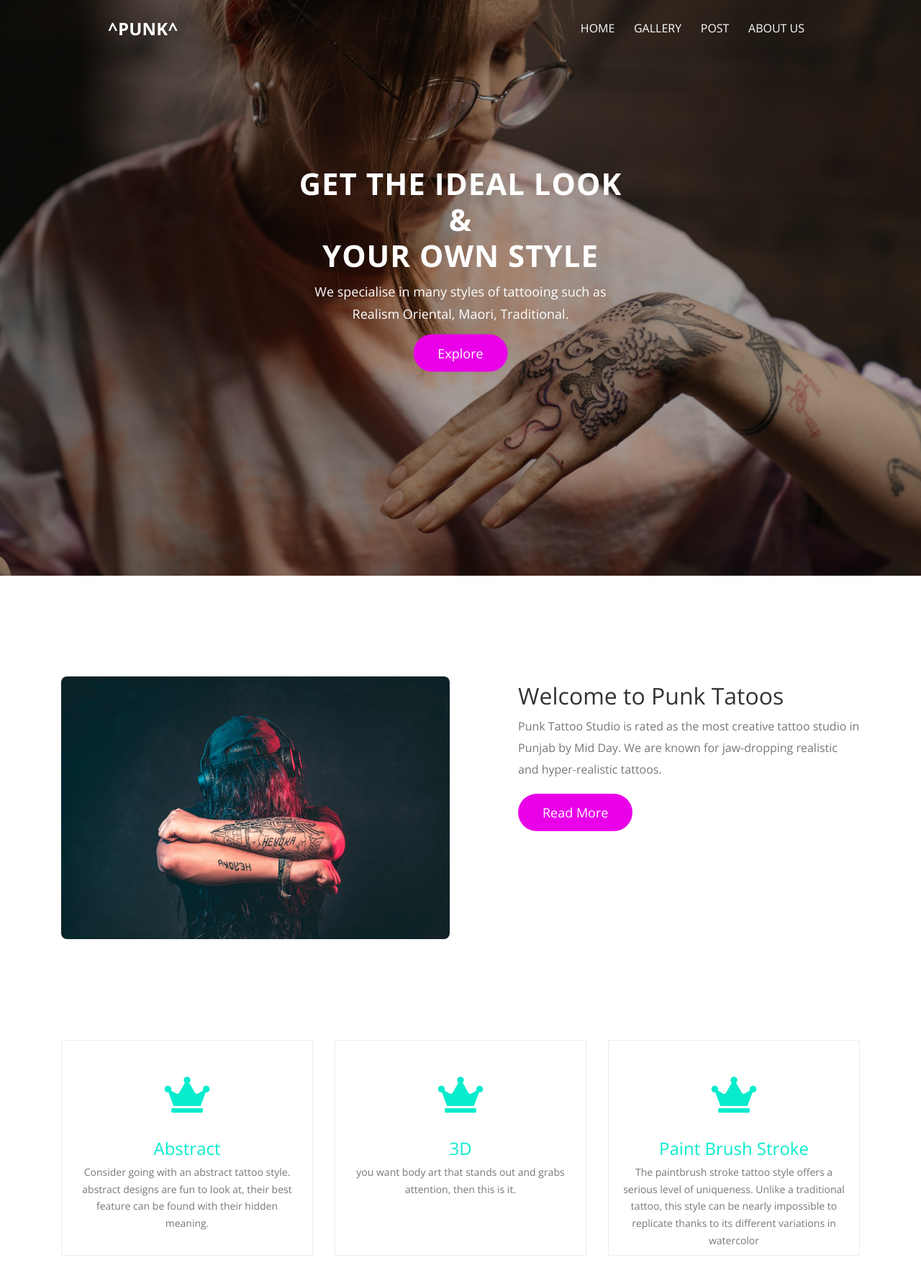
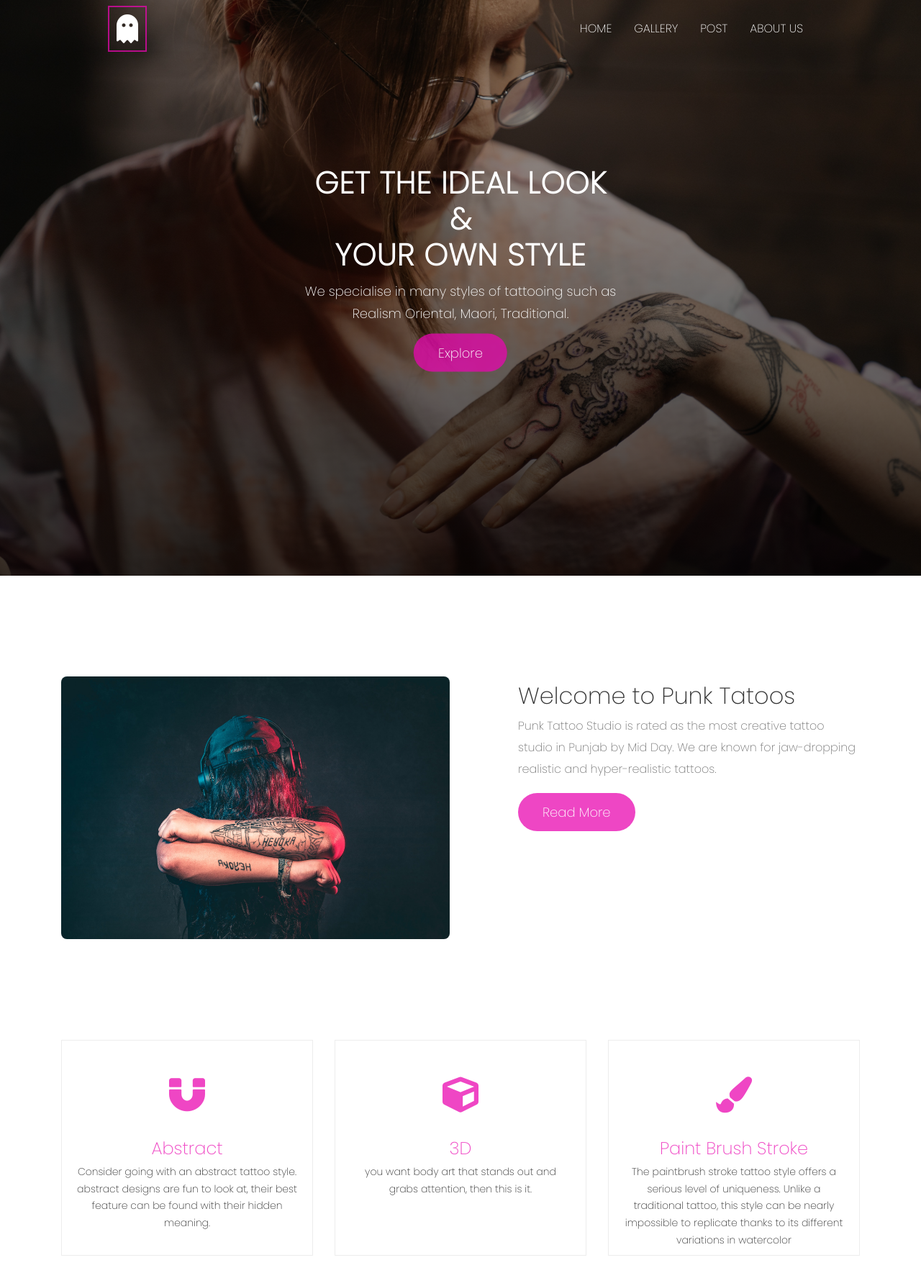
Before and after one commit to TheInvincible8/LandingPageForTatooArtistWebsite, a website: page index.html in a window 1280 px wide. Shown: the whole page at 72% size. Drawn offline with nearby package versions, Linux system fonts and the light colour scheme.

Commit message:
changed styling

```diff
--- a/index.html
+++ b/index.html
@@ -7,7 +7,9 @@
     <title>Document</title>
     <link rel="stylesheet" href="https://cdnjs.cloudflare.com/ajax/libs/twitter-bootstrap/4.5.0/css/bootstrap-grid.css">
     <link rel="stylesheet" href="css/all.min.css">
-    <link rel="stylesheet" href="./css/style.css">
+    <link href="https://fonts.googleapis.com/css2?family=Poppins:wght@100;200&display=swap" rel="stylesheet">
+   <link rel="stylesheet" href="css/style.css">
+
 </head>
 
 <body>
@@ -16,9 +18,10 @@
 
     <div class="header">
 
+
         <div class="nav">
             <div class="nav__logo">
-                <h1>^PUNK^</h1>
+                <i class="fas fa-ghost"></i>
             </div>
 
 
@@ -94,7 +97,7 @@
                                 <!-- Card -->
                                 <div class="card">
                                     <div class="card__icon">
-                                        <i class="fas fa-crown"></i>
+                                        <i class="fas fa-magnet"></i>
                                     </div>
                                     <div class="card__body">
                                         <div class="card__body--title">Abstract</div>
@@ -107,7 +110,7 @@
                             <div class="col-md-4">
                                 <div class="card">
                                     <div class="card__icon">
-                                        <i class="fas fa-crown"></i>
+                                        <i class="fas fa-cube"></i>
                                     </div>
                                     <div class="card__body">
                                         <div class="card__body--title">3D</div>
@@ -118,7 +121,7 @@
                             <div class="col-md-4">
                                 <div class="card">
                                     <div class="card__icon">
-                                        <i class="fas fa-crown"></i>
+                                        <i class="fas fa-paint-brush"></i>
                                     </div>
                                     <div class="card__body">
                                         <div class="card__body--title">Paint Brush Stroke</div>
--- a/sass/abstracts/_variables.scss
+++ b/sass/abstracts/_variables.scss
@@ -1,2 +1,2 @@
-$primary: #e900e9;
+$primary:rgba(233, 7, 176, 0.747);
 $secondary: #06eccd;
--- a/sass/components/_button.scss
+++ b/sass/components/_button.scss
@@ -9,7 +9,7 @@
             background: $primary;
             transition: background .3s ease-out;
             &:hover{
-                background: rgb(193, 14, 199);
+                background: rgb(253, 2, 241);
             }
         }
 
--- a/sass/components/_card.scss
+++ b/sass/components/_card.scss
@@ -26,6 +26,8 @@
     &__body{
         padding: 3rem 0;
         text-align: center;
+        font-family: 'Poppins', sans-serif;
+
         color: inherit;
 
         &--title{
@@ -35,7 +37,8 @@
         }
         &--subtitle{
             font-size: 1.4rem;
-            color: #777;
+           text-transform: initial;
+            color: #333;
         }
     }
 }
--- a/sass/layout/_header.scss
+++ b/sass/layout/_header.scss
@@ -1,9 +1,10 @@
 .header{
-    background: linear-gradient(rgba(0,0,0,0.35),rgba(0,0,0,0.35)),url("./img/woman-in-orange-shirt-with-tattoo-on-her-left-hand-4125670.webp");
+    background: linear-gradient(rgba(0,0,0,0.35),rgba(0, 0, 0, 0.747)),url("../img/wm.webp");
     height: 100vh;
     background-size: cover;
     background-position: center;
     position: relative;
+    font-family: 'Poppins', sans-serif;
 
     &__container{
         position: absolute;
@@ -17,6 +18,7 @@
             font-size: 4.2rem;
             letter-spacing: 1px;
             line-height: 5rem;
+
         }
 
         &--subtitle{
--- a/sass/layout/_navigation.scss
+++ b/sass/layout/_navigation.scss
@@ -19,10 +19,12 @@
     &__logo{
         & *{
             color: #fff;
-            font-size: 2.4rem;
+            font-size: 4rem;
             font-weight: 700;
             text-transform: uppercase;
-            letter-spacing: 0.2px;
+            border: 2px solid $primary;
+            padding: 10px 10px;
+
         }
 
     }
@@ -33,14 +35,20 @@
         &--list{
             display: inline;
             padding: 0 1.2rem;
+
         }
 
         &--link{
+            border: 2px solid transparent;
             color: #fff;
             text-decoration: none;
             font-size: 1.6rem;
             text-transform: uppercase;
             font-weight: 300;
+            &:hover{
+                border-bottom: 2px solid $primary;
+            }
+
         }
 
 
--- a/sass/pages/_home.scss
+++ b/sass/pages/_home.scss
@@ -1,5 +1,6 @@
 section{
     margin: 14rem 0;
+    font-family: 'Poppins', sans-serif;
 }
 
 
```
Also changed, not shown: css/style.css, img/wm.webp (renamed from img/woman-in-orange-shirt-with-tattoo-on-her-left-hand-4125670.webp).
